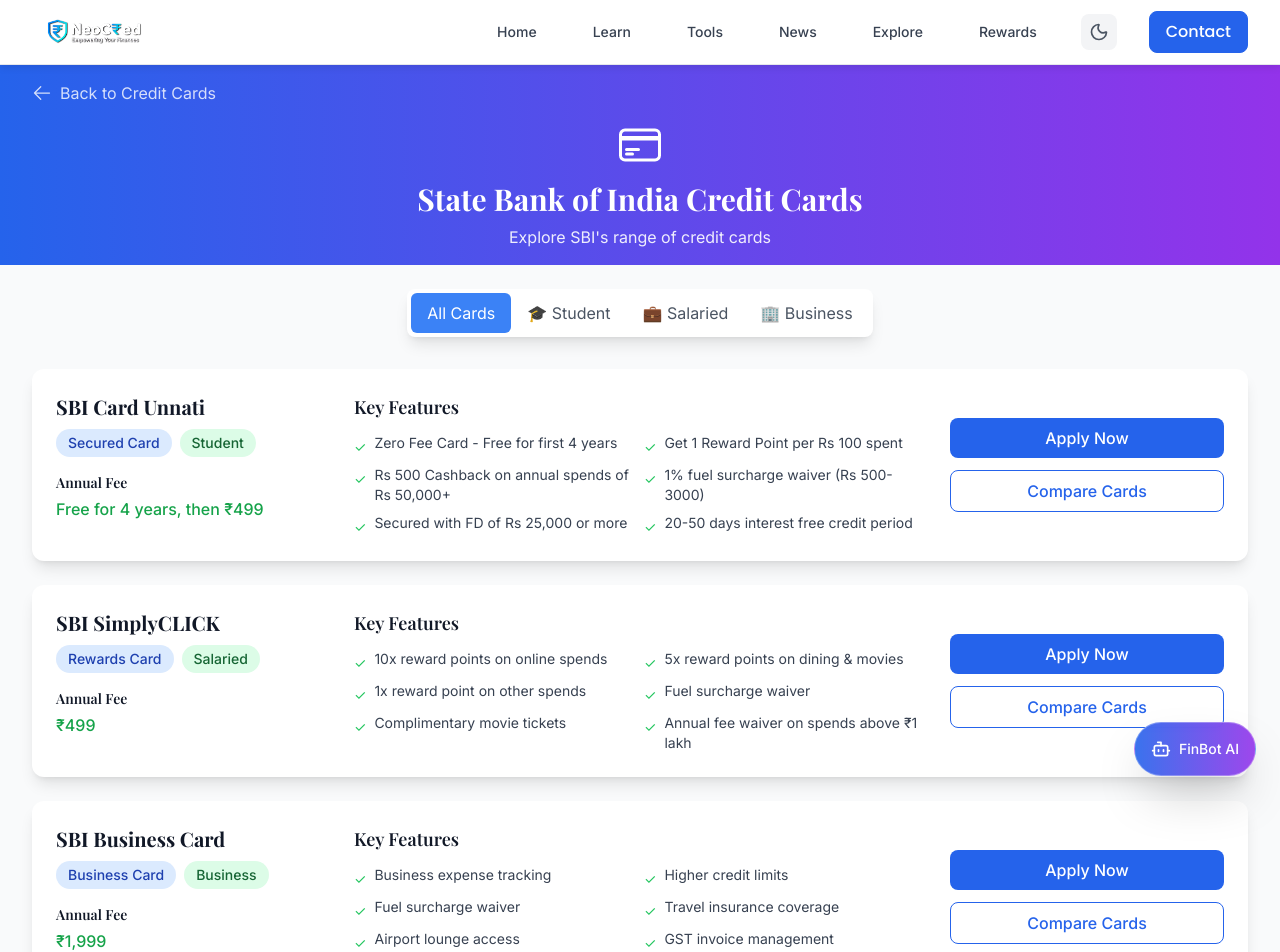
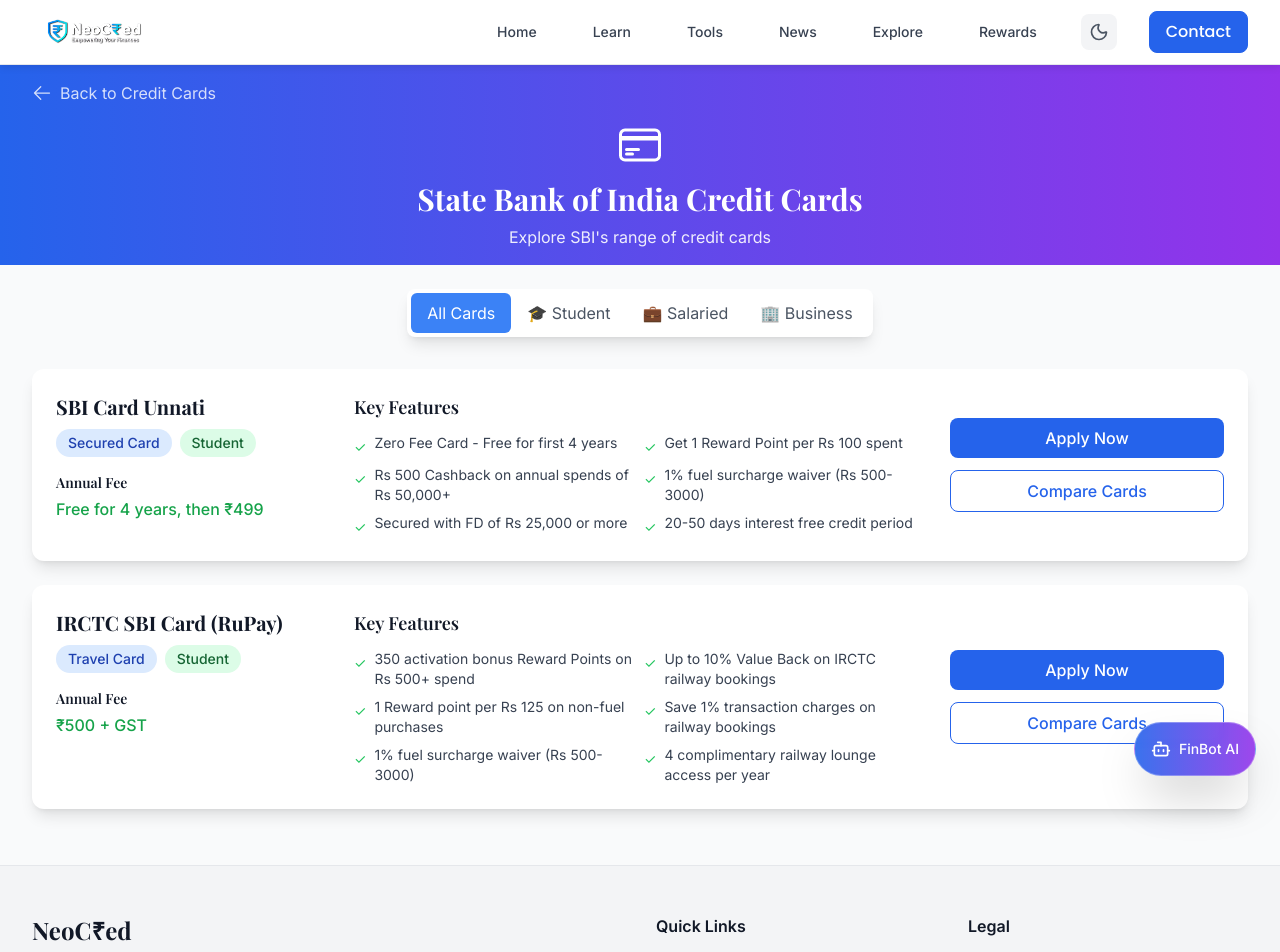
Before and after one commit to Rakesh-dev369/Neocred.in, a React (Vite) app in the folder frontend/: page /credit-cards/sbi in a window 1280 px wide. Shown: the top 952 px of the page. Built offline with nearby package versions, Linux system fonts and the light colour scheme.

Commit message:
update-sbi-cards-remove-simplyclick-business-add-irctc-rupay

```diff
--- a/frontend/src/pages/SBICreditCards.jsx
+++ b/frontend/src/pages/SBICreditCards.jsx
@@ -23,34 +23,19 @@
       applyLink: 'https://www.sbicard.com/en/personal/credit-cards/shopping/sbi-card-unnati.page'
     },
     {
-      name: 'SBI SimplyCLICK',
-      type: 'Rewards Card',
-      category: 'Salaried',
-      annualFee: '₹499',
+      name: 'IRCTC SBI Card (RuPay)',
+      type: 'Travel Card',
+      category: 'Student',
+      annualFee: '₹500 + GST',
       features: [
-        '10x reward points on online spends',
-        '5x reward points on dining & movies',
-        '1x reward point on other spends',
-        'Fuel surcharge waiver',
-        'Complimentary movie tickets',
-        'Annual fee waiver on spends above ₹1 lakh'
+        '350 activation bonus Reward Points on Rs 500+ spend',
+        'Up to 10% Value Back on IRCTC railway bookings',
+        '1 Reward point per Rs 125 on non-fuel purchases',
+        'Save 1% transaction charges on railway bookings',
+        '1% fuel surcharge waiver (Rs 500-3000)',
+        '4 complimentary railway lounge access per year'
       ],
-      applyLink: 'https://www.sbicard.com/en/personal/credit-cards/shopping/sbi-card-simplyclick.page'
-    },
-    {
-      name: 'SBI Business Card',
-      type: 'Business Card',
-      category: 'Business',
-      annualFee: '₹1,999',
-      features: [
-        'Business expense tracking',
-        'Higher credit limits',
-        'Fuel surcharge waiver',
-        'Travel insurance coverage',
-        'Airport lounge access',
-        'GST invoice management'
-      ],
-      applyLink: 'https://www.sbicard.com/en/business/credit-cards.page'
+      applyLink: 'https://www.sbicard.com/sprint/irctcRuPay'
     }
   ];
 
```
